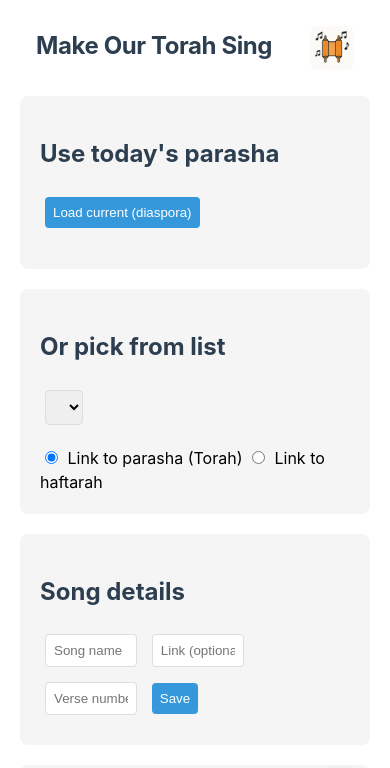
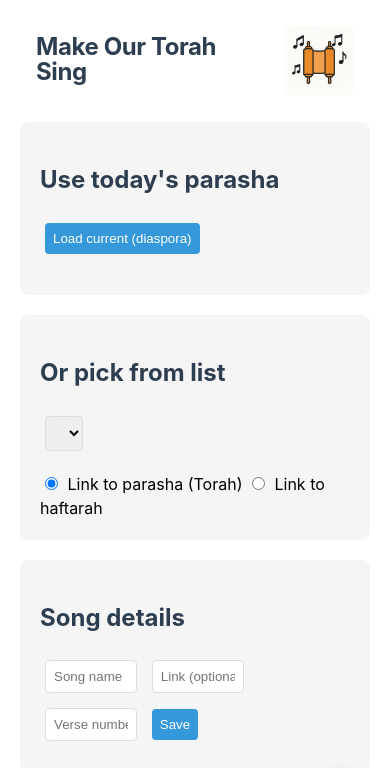
Before and after one commit to Roniboy15/parsha-songs, a website: page public/index.html in a window 390 px wide. Shown: the top 768 px of the page. Drawn offline with Linux system fonts and the light colour scheme; no server answers.

Commit message:
logo bigger

```diff
--- a/public/styles.css
+++ b/public/styles.css
@@ -495,3 +495,18 @@ html, body {
         max-width: none;
     }
 }
+
+/* make logo bigger on mobile */
+@media (max-width: 768px) {
+  .site-logo {
+    width: 70px;
+    height: 70px;
+  }
+}
+
+@media (max-width: 480px) {
+  .site-logo {
+    width:70px;
+    height: 70px;
+  }
+}
```
